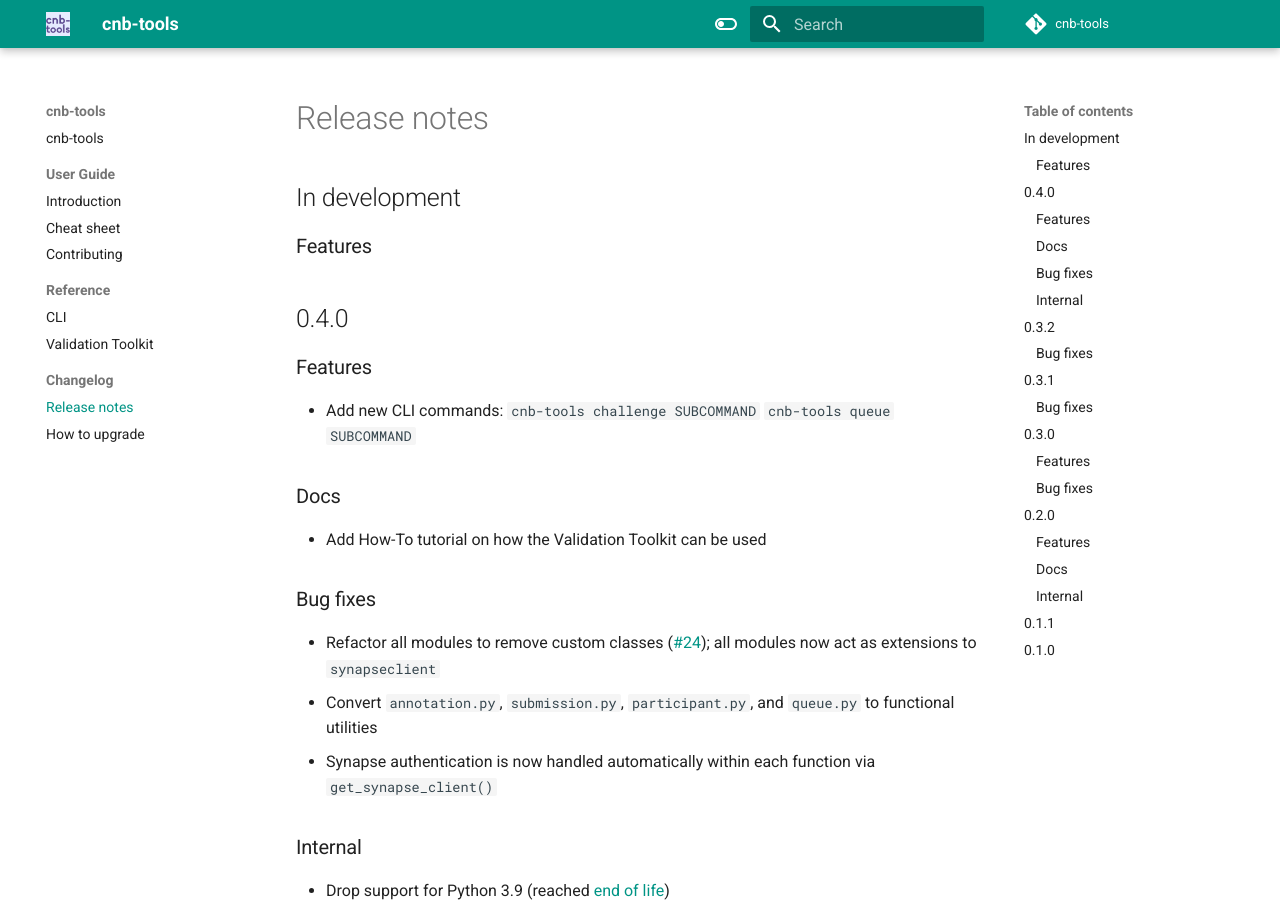
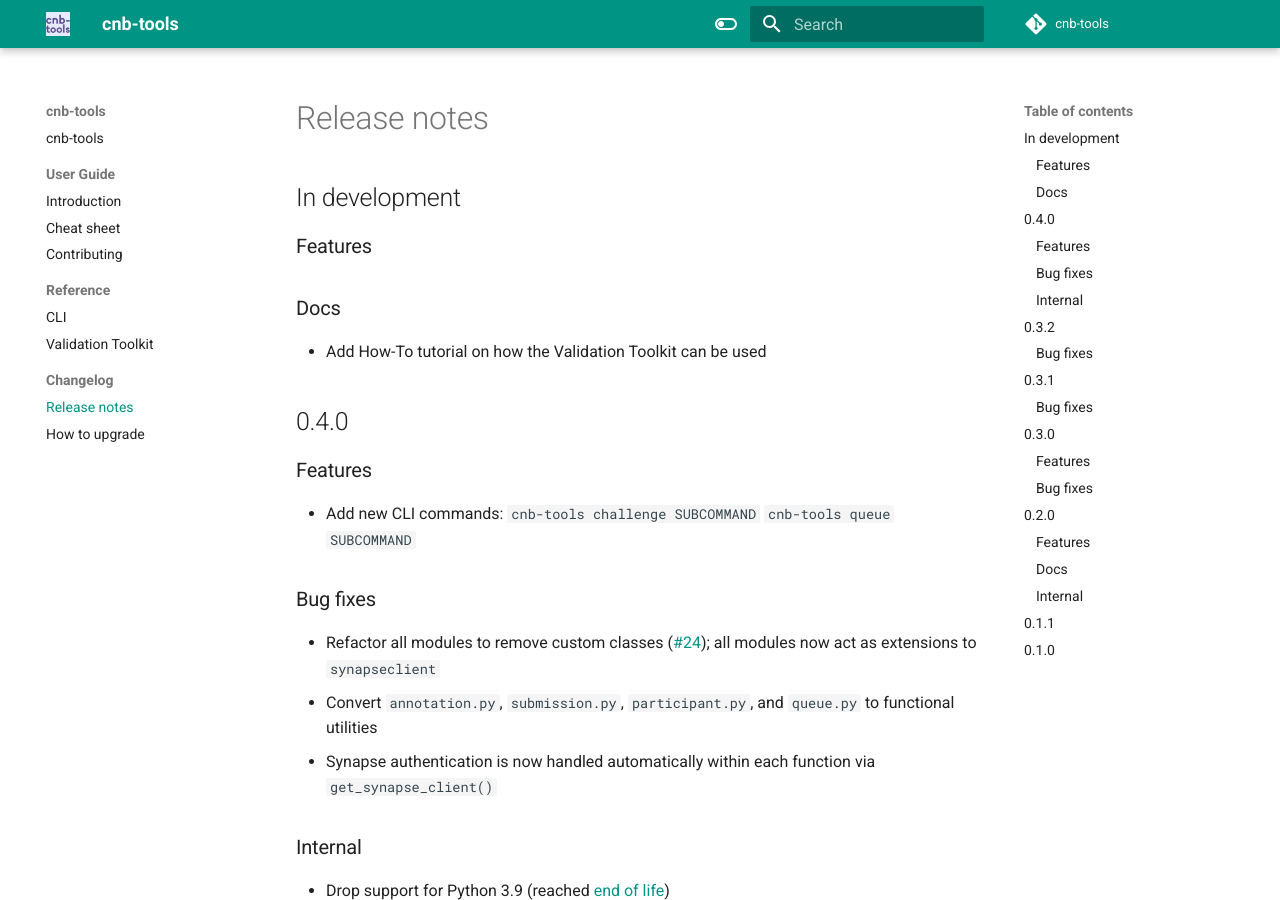
Before and after one commit to Sage-Bionetworks-Challenges/cnb-tools, an MkDocs documentation site: the page built from docs/changelog/release-notes.md, in a window 1280 px wide and 900 px high. Built offline with MkDocs 1.6.1 and Material for MkDocs 9.7.7, drawn with Linux system fonts in a browser that asks for light colours; comment, search, counter and statistics services are not loaded; part of the change alters nothing that is shown.

```diff
--- a/docs/changelog/release-notes.md
+++ b/docs/changelog/release-notes.md
@@ -2,6 +2,8 @@
 
 ### Features
 
+### Docs
+- Add How-To tutorial on how the Validation Toolkit can be used
 
 ## 0.4.0
 
@@ -10,8 +12,6 @@
   `cnb-tools challenge SUBCOMMAND`
   `cnb-tools queue SUBCOMMAND`
 
-### Docs
-- Add How-To tutorial on how the Validation Toolkit can be used
 
 ### Bug fixes
 - Refactor all modules to remove custom classes ([#24](https://github.com/Sage-Bionetworks-Challenges/cnb-tools/issues/24)); all modules now act as extensions to `synapseclient`
```
